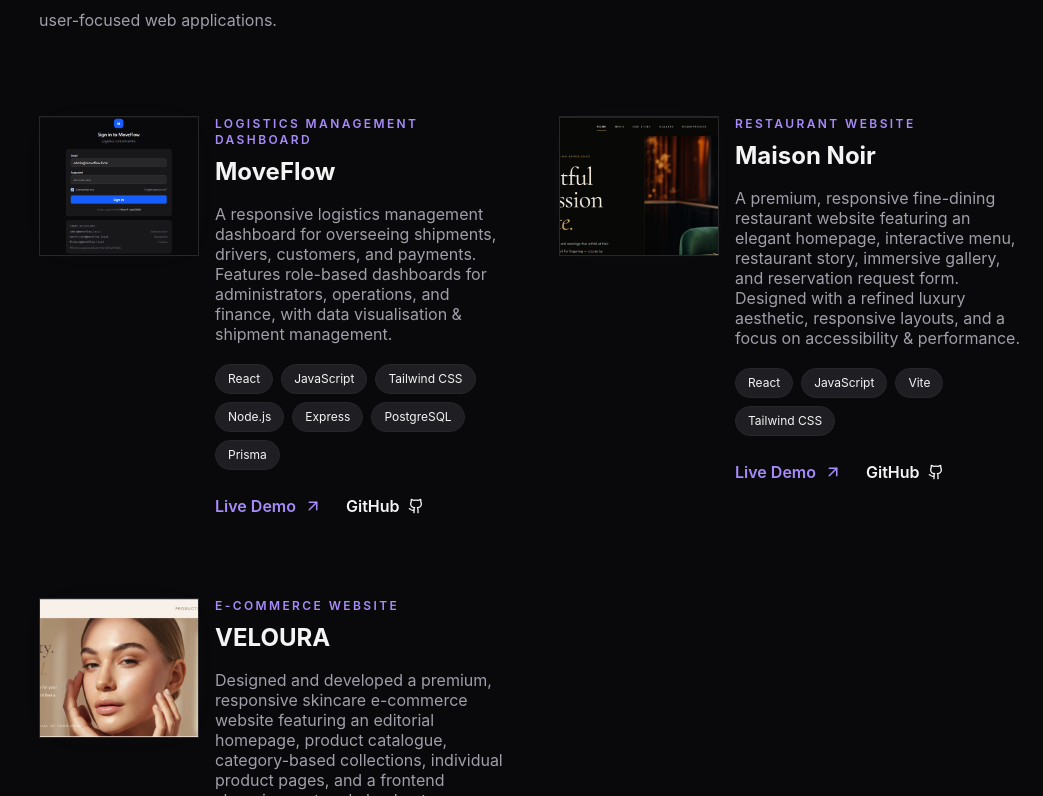
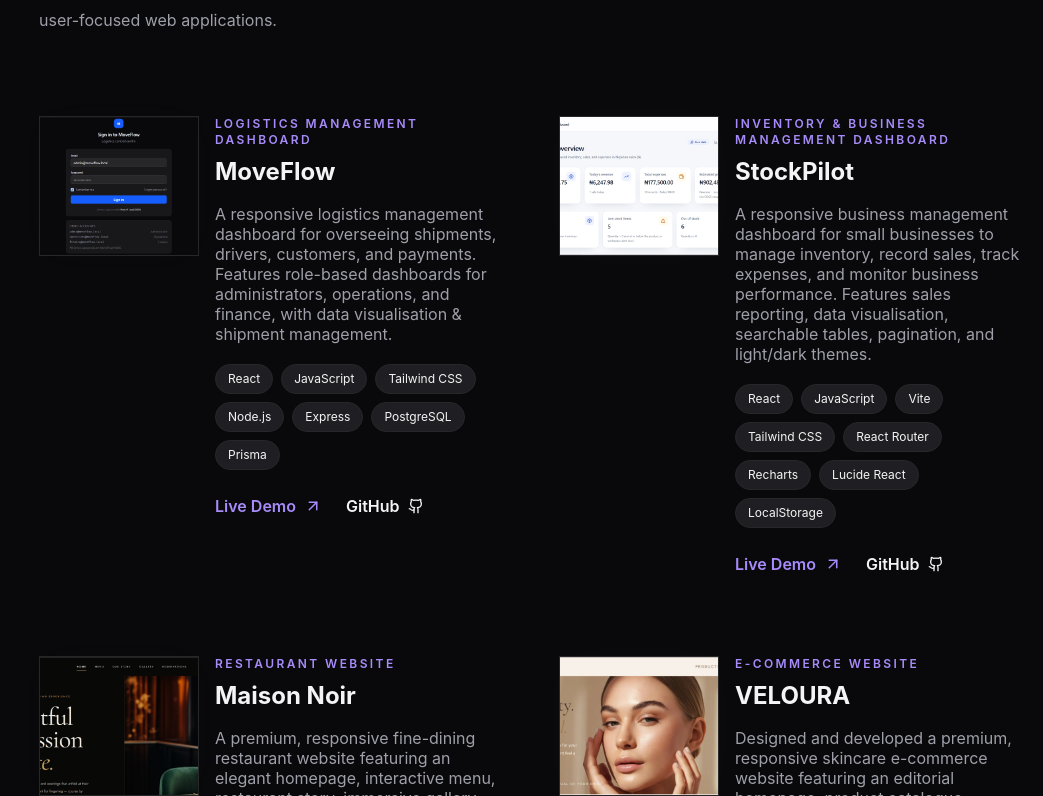
Before and after one commit to charlespharrell/meet_Charles, a React (Vite) app: page / in a window 1280 px wide. Shown: the part 4804-5600 px from the top of the page, without its empty margins (237-1280 px from the left). Built offline with nearby package versions, Linux system fonts and the light colour scheme.

Commit message:
my update

```diff
--- a/src/Components/Sidebar.tsx
+++ b/src/Components/Sidebar.tsx
@@ -96,7 +96,7 @@ const Sidebar = ({ activeSection }: SidebarProps) => {
                   ${
                     isActive
                       ? "bg-(--hover-bg) text-(--accent)"
-                      : "hover:bg-(--hover-bg) text-(--accent-hover) hover:translate-x-1"
+                      : " text-(--accent-hover) hover:translate-x-1"
                   }
                 `}
               >
--- a/src/data/projects.ts
+++ b/src/data/projects.ts
@@ -1,6 +1,7 @@
 import veloura from '../assets/images/Veloura.webp'
 import moveflow from '../assets/images/moveflow.webp'
 import maison from '../assets/images/maison.webp'
+import stockpilot from '../assets/images/business.webp'
 
 export const projects = [
 
@@ -23,6 +24,25 @@ export const projects = [
   github: "https://github.com/charlespharrell/move_flow",
 },
 
+{
+  title: "StockPilot",
+  category: "Inventory & Business Management Dashboard",
+  description:
+    "A responsive business management dashboard for small businesses to manage inventory, record sales, track expenses, and monitor business performance. Features sales reporting, data visualisation, searchable tables, pagination, and light/dark themes.",
+  image: stockpilot,
+  tech: [
+    "React",
+    "JavaScript",
+    "Vite",
+    "Tailwind CSS",
+    "React Router",
+    "Recharts",
+    "Lucide React",
+    "LocalStorage",
+  ],
+  live: "https://stockpilot-red.vercel.app/",
+  github: "https://github.com/charlespharrell/stockpilot",
+},
 {
   title: "Maison Noir",
   category: "Restaurant Website",
```
Also changed, not shown: src/assets/images/business.webp (added).
